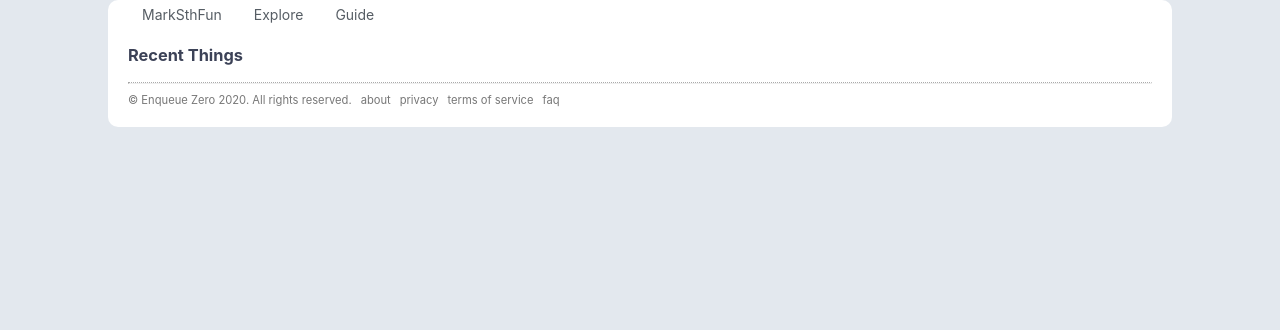
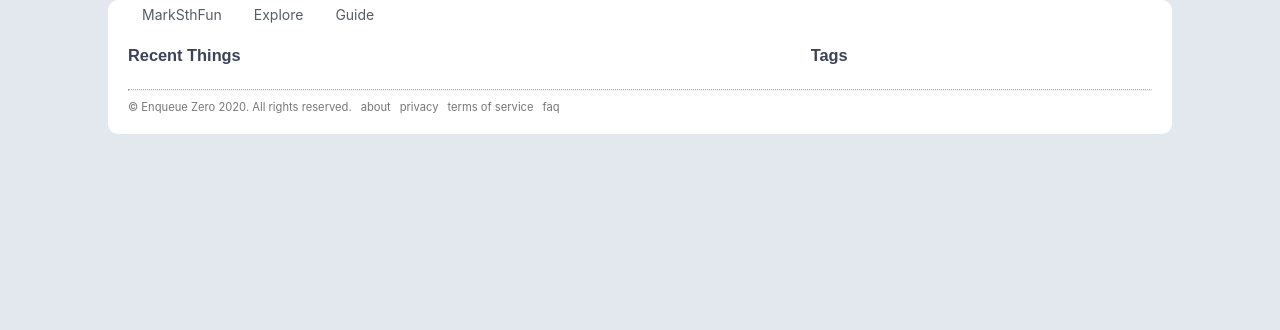
Before and after one commit to soasme/shire, a Flask app: template shire/templates/recent.html in a window 1280 px wide. Shown: the top 330 px of the page. Run offline with Flask 2, Linux system fonts and the light colour scheme; the template is opened without the code that fills it, so the values that code supplies are empty; some libraries are stand-ins or nearby versions.

Commit message:
add tags to recent page.

```diff
--- a/shire/templates/recent.html
+++ b/shire/templates/recent.html
@@ -4,9 +4,9 @@
 {% block title %}Recent Things - Pinthingy{% endblock %}
 
 {% block content %}
-<div class="">
-  <h3>Recent Things</h3>
-  <div>
+<div class="pure-g">
+  <div class="pure-u-2-3">
+    <h3>Recent Things</h3>
     {% for thing in things %}
     <div class="thing">
     {% with %}
@@ -16,5 +16,11 @@
     </div>
     {% endfor %}
   </div>
+  <div class="pure-u-1-3">
+    <h3>Tags</h3>
+    {% for tag in tags %}
+    <a href="{{ url_for('all_tagged_things', tag=tag) }}">{{ tag }}</a>
+    {% endfor %}
+  </div>
 </div>
 {% endblock %}
--- a/shire/views.py
+++ b/shire/views.py
@@ -1,6 +1,8 @@
 import os
 import json
 from datetime import datetime
+from functools import reduce
+from operator import add
 
 import stripe
 from flask import (session, render_template, redirect,
@@ -51,7 +53,8 @@ def logout():
 
 def recent():
     things = Thing.get_recent_all_things()
-    return render_template('recent.html', things=things)
+    tags = reduce(add, [(t.tags or []) for t in things])
+    return render_template('recent.html', things=things, tags=tags)
 
 def signup_page():
     if not current_app.config['SIGNUP_ENABLED']: return 'coming soon'
```
